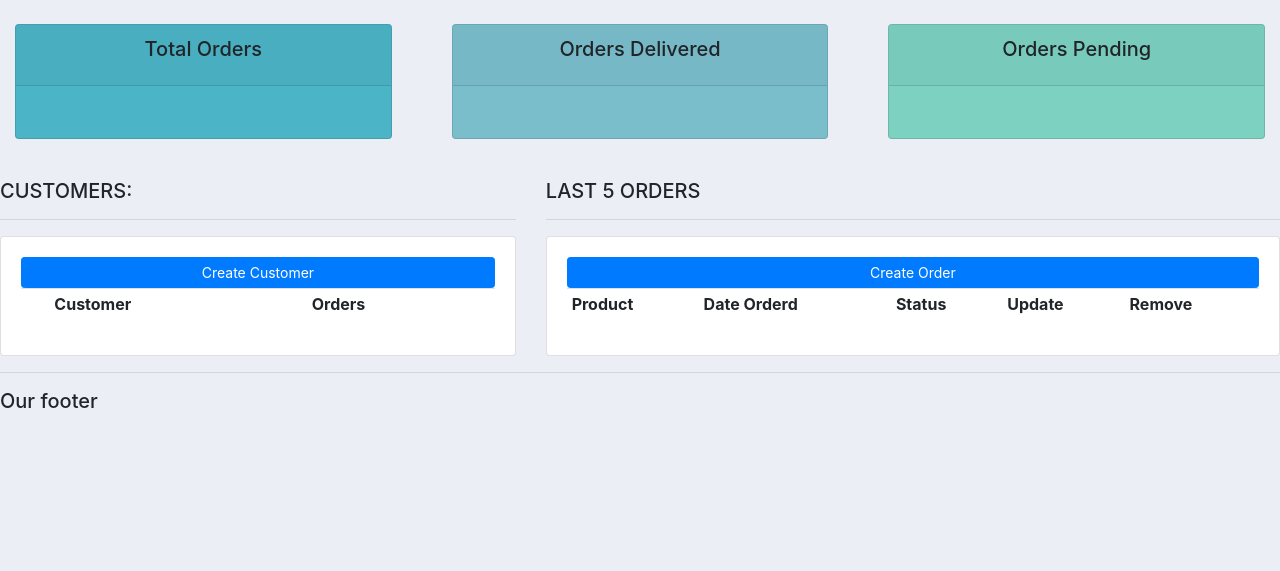
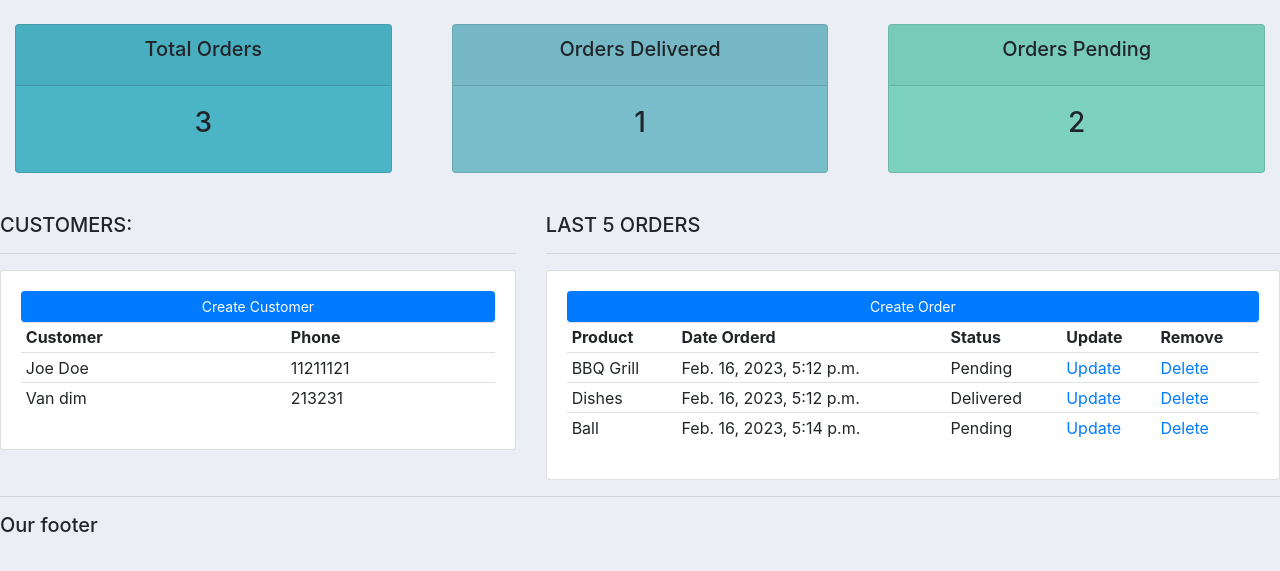
Before and after one commit to krovark/django-crash-test, a Django app: page / in a window 1280 px wide. Shown: the part 116-687 px from the top of the page. Run offline with Django 4.2, Linux system fonts and the light colour scheme; data comes from the database, SQL or seed files in the repository; both versions use the stored data as it was after the commit; lists and menus that the app fills with data are empty.

Commit message:
Cambios, practicas, etc

```diff
--- a/accounts/templates/accounts/dashboard.html
+++ b/accounts/templates/accounts/dashboard.html
@@ -8,16 +8,22 @@
 
 <div class="row">
 	<div class="col-md-5">
-		<h5>CUSTOMERS:</h5>
+		<h5>  CUSTOMERS:</h5>
 		<hr>
 		<div class="card card-body">
 			<a class="btn btn-primary  btn-sm btn-block" href="">Create Customer</a>
 			<table class="table table-sm">
 				<tr>
-					<th></th>
-					<th>Customer</th>
-					<th>Orders</th>
+					<th> Customer</th>
+					<th>Phone</th>
 				</tr>
+
+			{% for customer in customers %}
+				<tr>
+					<td> {{customer.name}} </td>
+					<td> {{customer.phone}} </td>
+				<tr/>
+			{% endfor %}
 
 			</table>
 		</div>
@@ -37,6 +43,17 @@
 					<th>Remove</th>
 				</tr>
 
+			{% for order in orders %}
+				<tr>
+					<td> {{order.product}} </td>
+					<td> {{order.date_created}} </td>
+					<td> {{order.status}} </td>
+					<td><a href=""> Update </a> </td>
+					<td><a href=""> Delete </a> </td>
+				<tr/>
+				{% endfor %}
+
+
 			</table>
 		</div>
 	</div>
--- a/accounts/templates/accounts/main.html
+++ b/accounts/templates/accounts/main.html
@@ -22,7 +22,7 @@
     {% endblock %}
     <hr>
 
-    <h5> Our footer </h5>
+    <h5>  Our footer </h5>
 
 </body>
 <script src="https://code.jquery.com/jquery-3.3.1.slim.min.js" integrity="sha384-q8i/X+965DzO0rT7abK41JStQIAqVgRVzpbzo5smXKp4YfRvH+8abtTE1Pi6jizo" crossorigin="anonymous"></script>
--- a/accounts/templates/accounts/status.html
+++ b/accounts/templates/accounts/status.html
@@ -8,7 +8,7 @@
        <h5 class="card-title">Total Orders</h5>
       </div>
       <div class="card-body">
-        <h3 class="card-title"></h3>
+        <h3 class="card-title">{{total_orders}}</h3>
       </div>
    </div>
   </div>
@@ -21,7 +21,7 @@
        <h5 class="card-title">Orders Delivered</h5>
       </div>
       <div class="card-body">
-        <h3 class="card-title"></h3>
+        <h3 class="card-title">{{delivered}}</h3>
       </div>
    </div>
   </div>
@@ -34,7 +34,7 @@
        <h5 class="card-title">Orders Pending</h5>
       </div>
       <div class="card-body">
-        <h3 class="card-title"></h3>
+        <h3 class="card-title">{{pending}}</h3>
       </div>
    </div>
   </div>
--- a/accounts/views.py
+++ b/accounts/views.py
@@ -1,14 +1,28 @@
 from django.shortcuts import render
+from .models import *
 from django.http import HttpResponse
 # Create your views here.
 
 
 def home(request):
-    return render(request, 'accounts/dashboard.html')
+    orders = Order.objects.all()
+    customers = Customer.objects.all()
+    total_customers = customers.count()
+    total_orders = Order.objects.all().count()
+    delivered = orders.filter(status='Delivered').count()
+    pending = orders.filter(status='Pending').count()
+
+    context = {'orders': orders, 'customers': customers,'total_customers': total_customers,'total_orders': total_orders, 'delivered': delivered,'pending': pending}
+
+
+    return render(request, 'accounts/dashboard.html', context)
+
+
 
 
 def products(request):
-    return render(request, 'accounts/products.html')
+    products = Product.objects.all()
+    return render(request, 'accounts/products.html', {'products': products})
 
 
 def customers(request):
```
Also changed, not shown: accounts/templates/accounts/products.html (+10 -0 lines), db.sqlite3.
